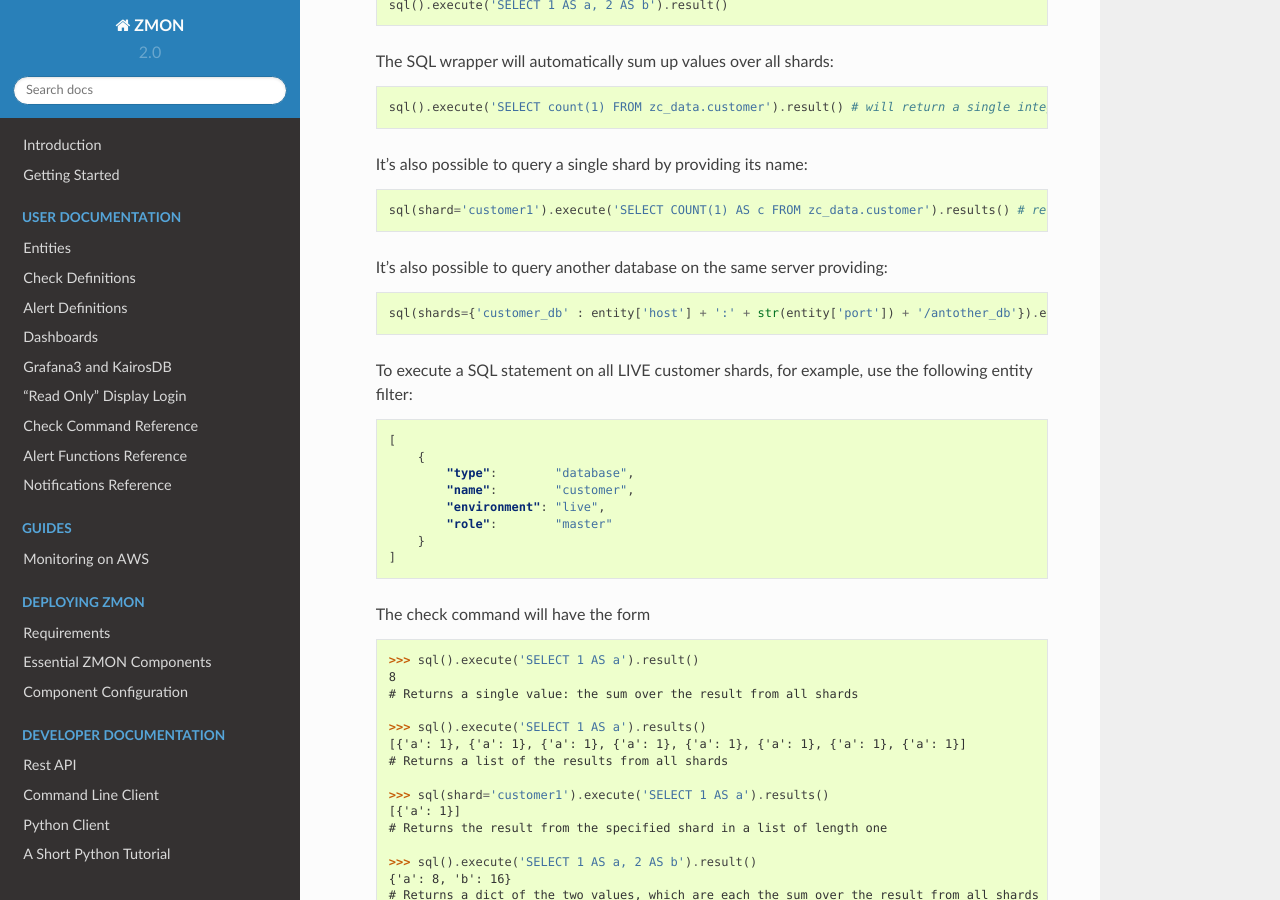
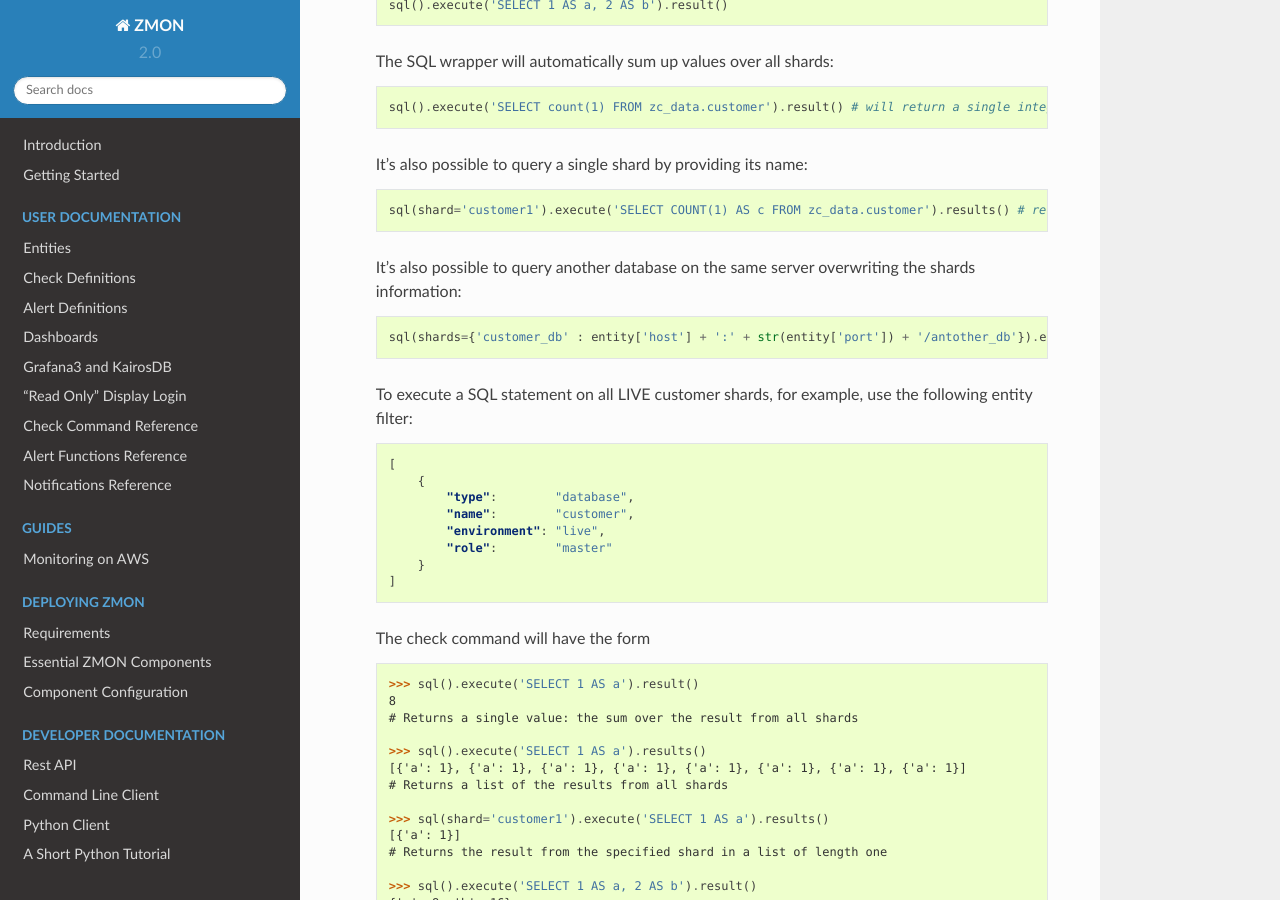
Before and after one commit to zalando-zmon/zmon-docs, a Sphinx documentation site: the page built from docs/user/check-ref/sql_wrappers.rst, in a window 1280 px wide and 900 px high, scrolled down 451 px. Built offline with Sphinx 7.4.7 and the Read the Docs theme 2.0.0, drawn with Linux system fonts in a browser that asks for light colours.

Commit message:
added documentation for using another database on same server instance

```diff
--- a/docs/user/check-ref/sql_wrappers.rst
+++ b/docs/user/check-ref/sql_wrappers.rst
@@ -27,7 +27,7 @@
 
         sql(shard='customer1').execute('SELECT COUNT(1) AS c FROM zc_data.customer').results() # returns list of values from a single shard
 
-    It's also possible to query another database on the same server providing::
+    It's also possible to query another database on the same server overwriting the shards information::
 
         sql(shards={'customer_db' : entity['host'] + ':' + str(entity['port']) + '/antother_db'}).execute('SELECT COUNT(1) AS c FROM my_table').results()
 
```
